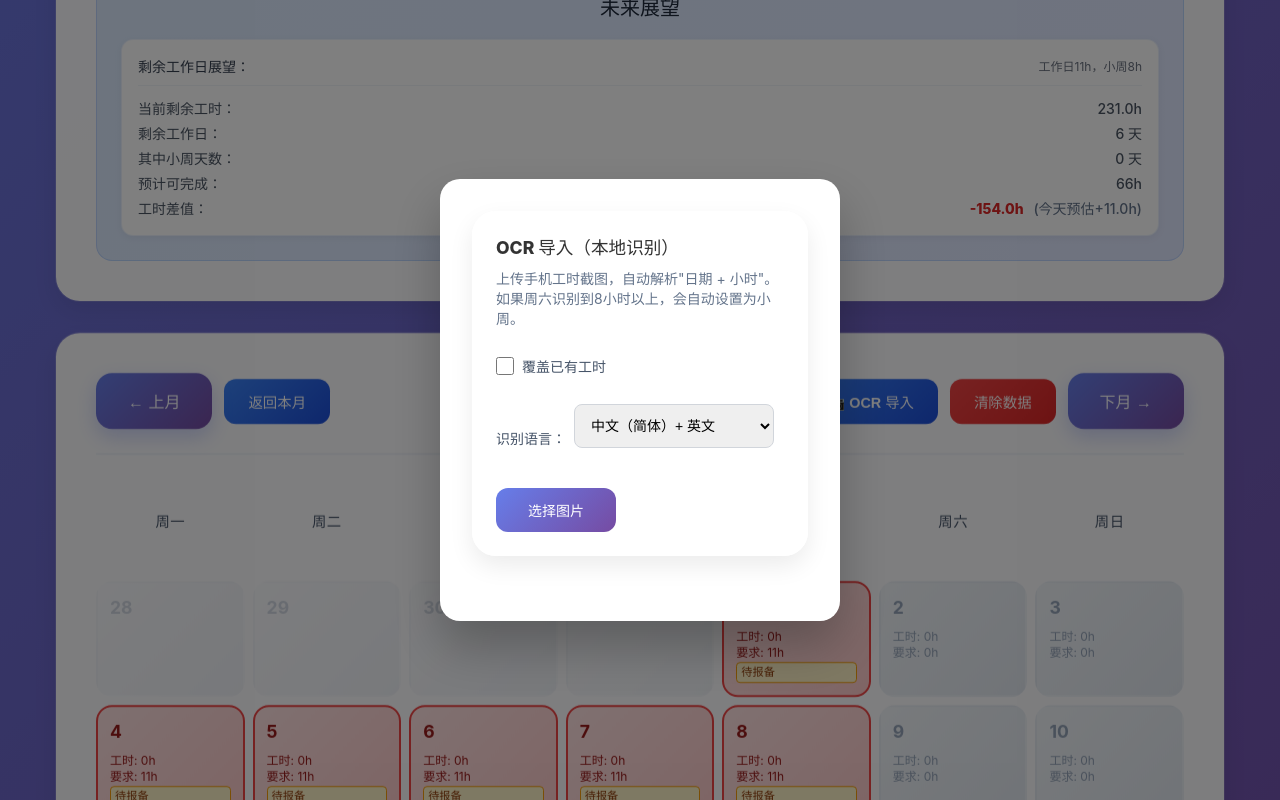
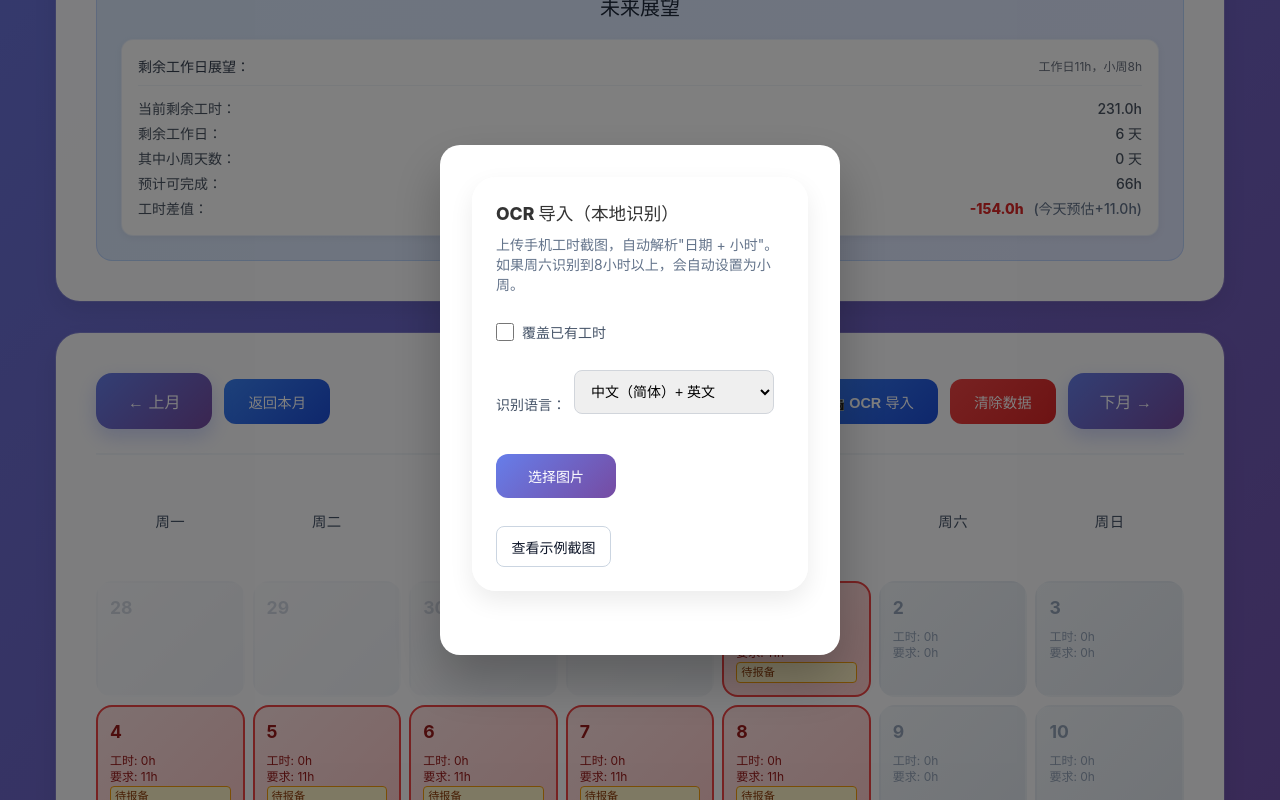
Before and after one commit to QiliChen/work-in-hour, a React (Vite) app: page / in a window 1280 px wide. Both pictures are taken after a click on the button "📷 OCR 导入". Shown: the part 809-1609 px from the top of the page. Built offline with nearby package versions, Linux system fonts and the light colour scheme; no server answers.

Commit message:
feat(ocr): add collapsible sample image in OcrImporter and update README with usage example

```diff
--- a/src/App.tsx
+++ b/src/App.tsx
@@ -220,38 +220,89 @@ function App() {
                       recognizedSet.add(date);
                     }
                     const dayOfWeek = d.getDay();
-                    if (dayOfWeek === 6 && hours >= 8) {
+                    if (dayOfWeek === 6 && hours > 0) {
                       smallWeekDates.push(date);
-                      const weekStart = new Date(d);
-                      weekStart.setDate(d.getDate() - d.getDay());
+                    }
+                  }
+                });
+
+                // 预测小周：以当月第一周六为基准，存在两条 14 天节律序列：base0=第一周六，base1=第一周六+7。
+                // 选择与已识别小周重合度更高的序列；如果只给了16号，应推算 2/16/30，而不是 9/23。
+                if (smallWeekDates.length > 0) {
+                  const recogDays = Array.from(new Set(smallWeekDates.map(dt => new Date(dt).getDate())));
+                  const lastDay = new Date(currentYear, currentMon + 1, 0).getDate();
+                  const ranges: Array<{ start: Date; end: Date; startStr: string; endStr: string }> = [];
+
+                  // 统一使用单锚定策略：以第一个识别到的小周日期为锚点，按14天间隔向前后递推
+                  const anchor = recogDays[0];
+                  const candidates: number[] = [];
+
+                  // 向后递推
+                  for (let d = anchor; d <= lastDay; d += 14) {
+                    candidates.push(d);
+                  }
+
+                  // 向前递推
+                  for (let d = anchor - 14; d >= 1; d -= 14) {
+                    candidates.push(d);
+                  }
+
+                  candidates.sort((a, b) => a - b);
+
+                  // 为每个候选日期创建周配置（只保留确实是周六的日期）
+                  for (const d of candidates) {
+                    const dt = new Date(currentYear, currentMon, d);
+                    if (dt.getDay() !== 6) {
+                      continue; // 确保是周六
+                    }
+
+                    // 正确计算该周六所在周的周期（周一到周日）
+                    const weekStart = new Date(dt);
+                    const daysFromMonday = (dt.getDay() + 6) % 7; // 计算从周一开始的天数（周六是5天）
+                    weekStart.setDate(dt.getDate() - daysFromMonday);
+
                     const weekEnd = new Date(weekStart);
                     weekEnd.setDate(weekStart.getDate() + 6);
+
+                    ranges.push({
+                      start: weekStart,
+                      end: weekEnd,
+                      startStr: weekStart.toISOString().split('T')[0],
+                      endStr: weekEnd.toISOString().split('T')[0]
+                    });
+                  }
+
+                  // 同步更新配置和工作日数据
                   setSettings(prevSettings => {
-                        const newWorkWeeks = [...(prevSettings.workWeeks || [])];
-                        const weekStartStr = weekStart.toISOString().split('T')[0];
-                        const weekEndStr = weekEnd.toISOString().split('T')[0];
-                        const existingIndex = newWorkWeeks.findIndex((week: any) =>
-                          week.weekStart === weekStartStr && week.weekEnd === weekEndStr
-                        );
-                        if (existingIndex === -1) {
-                          newWorkWeeks.push({ weekStart: weekStartStr, weekEnd: weekEndStr, isSmallWeek: true });
+                    // 清除当前月的所有小周配置
+                    let newWorkWeeks = (prevSettings.workWeeks || []).filter(w => {
+                      const ws = new Date(w.weekStart);
+                      return !(ws.getFullYear() === currentYear && ws.getMonth() === currentMon);
+                    });
+
+                    // 添加新的小周配置
+                    for (const r of ranges) {
+                      newWorkWeeks.push({ weekStart: r.startStr, weekEnd: r.endStr, isSmallWeek: true });
+                    }
+
                     const newSettings = { ...prevSettings, workWeeks: newWorkWeeks };
-                          setWorkDays(prevWorkDays => prevWorkDays.map(day => {
+
+                    // 立即更新 workDays 数据
+                    setWorkDays(prevWorkDays => {
+                      return prevWorkDays.map(day => {
                         const dayDate = new Date(day.date);
-                            if (dayDate >= weekStart && dayDate <= weekEnd) {
+                        if (dayDate.getFullYear() === currentYear && dayDate.getMonth() === currentMon) {
                           const newRequiredHours = calculator.getRequiredHoursWithSettings(dayDate, newSettings);
                           const isSmallWeek = calculator.isSmallWeekDayWithSettings(dayDate, newSettings);
                           return { ...day, requiredHours: newRequiredHours, isSmallWeek };
                         }
                         return day;
-                          }));
+                      });
+                    });
+
                     return newSettings;
-                        }
-                        return { ...prevSettings, workWeeks: newWorkWeeks };
                   });
                 }
-                  }
-                });
                 setShowOcr(false);
                 // 成功提示（面包条）
                 showToast(`OCR 导入成功：${imported}/${items.length} 条`);
--- a/src/components/OcrImporter.tsx
+++ b/src/components/OcrImporter.tsx
@@ -14,6 +14,7 @@ const OcrImporter: React.FC<Props> = ({ onImport }) => {
   const [busy, setBusy] = useState<boolean>(false);
   const [lang, setLang] = useState<'chi_sim+eng' | 'eng'>('chi_sim+eng');
   const [overwrite, setOverwrite] = useState<boolean>(false);
+  const [showSample, setShowSample] = useState<boolean>(false);
 
   const parseText = (text: string) => {
     console.log('=== OCR 原始文本 ===');
@@ -222,6 +223,52 @@ const OcrImporter: React.FC<Props> = ({ onImport }) => {
             {progress}
           </div>
         )}
+
+        {/* 示例图片开关 */}
+        <div style={{ marginTop: 12 }}>
+          <button
+            className="btn-secondary"
+            onClick={() => setShowSample(v => !v)}
+            style={{
+              padding: '0.6rem 0.9rem',
+              fontSize: 14,
+              border: '1px solid #cbd5e1',
+              borderRadius: 8,
+              background: '#fff',
+              color: '#0f172a'
+            }}
+          >
+            {showSample ? '收起示例' : '查看示例截图'}
+          </button>
+        </div>
+
+        {/* 示例图片内容 */}
+        {showSample && (
+          <div style={{
+            marginTop: 12,
+            background: '#f8fafc',
+            border: '1px solid #e2e8f0',
+            borderRadius: 8,
+            padding: 12
+          }}>
+            <div style={{ fontSize: 14, color: '#334155', marginBottom: 8 }}>
+              示例：手机「个人月统计-休息天数」页面截图。建议裁掉无关内容以提升识别速度。
+            </div>
+            <div style={{ width: '100%', overflow: 'hidden', borderRadius: 8 }}>
+              <img
+                src="/ocr-sample.jpg"
+                alt="OCR 示例截图（将图片放在 public/ocr-sample.jpg）"
+                style={{ width: '100%', height: 'auto', display: 'block' }}
+                onError={(e) => {
+                  (e.currentTarget as HTMLImageElement).style.display = 'none';
+                }}
+              />
+            </div>
+            <div style={{ fontSize: 12, color: '#64748b', marginTop: 8 }}>
+              若未显示图片，请将示例图保存为项目根目录 <code>public/ocr-sample.jpg</code>。
+            </div>
+          </div>
+        )}
       </div>
 
       <input ref={fileRef} type="file" accept="image/*" style={{ display: 'none' }} onChange={handleFile} />
```
Also changed, not shown: 1 other file (tests, documents, lock files or other folders). Lines whose indentation alone changed are shown as unchanged.
